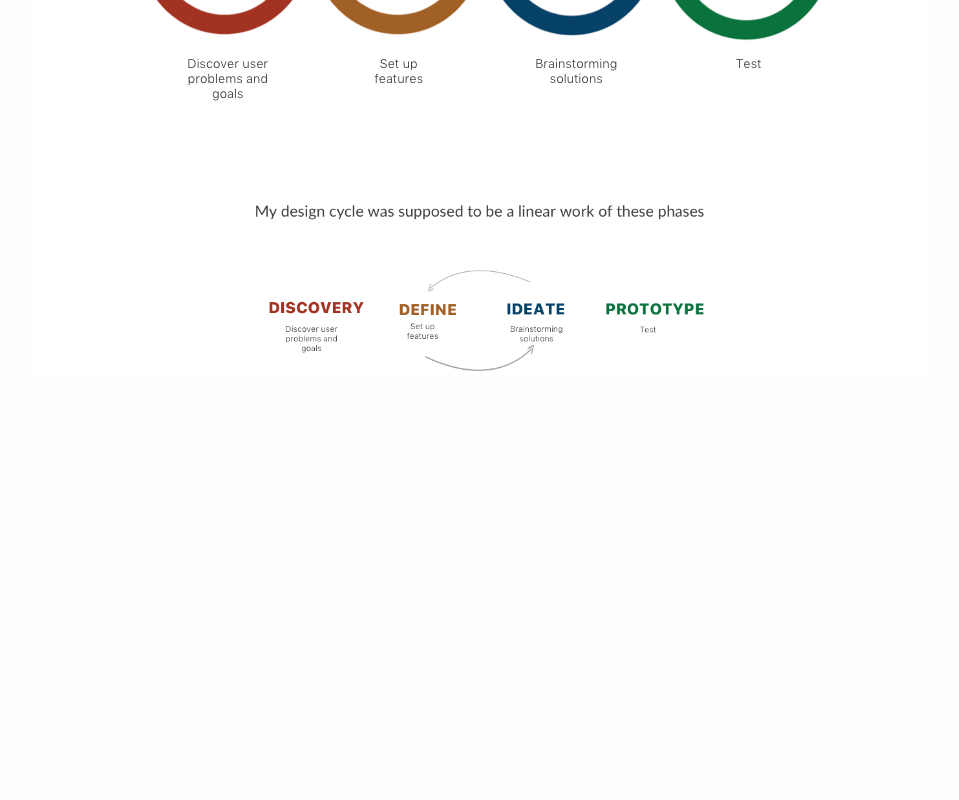
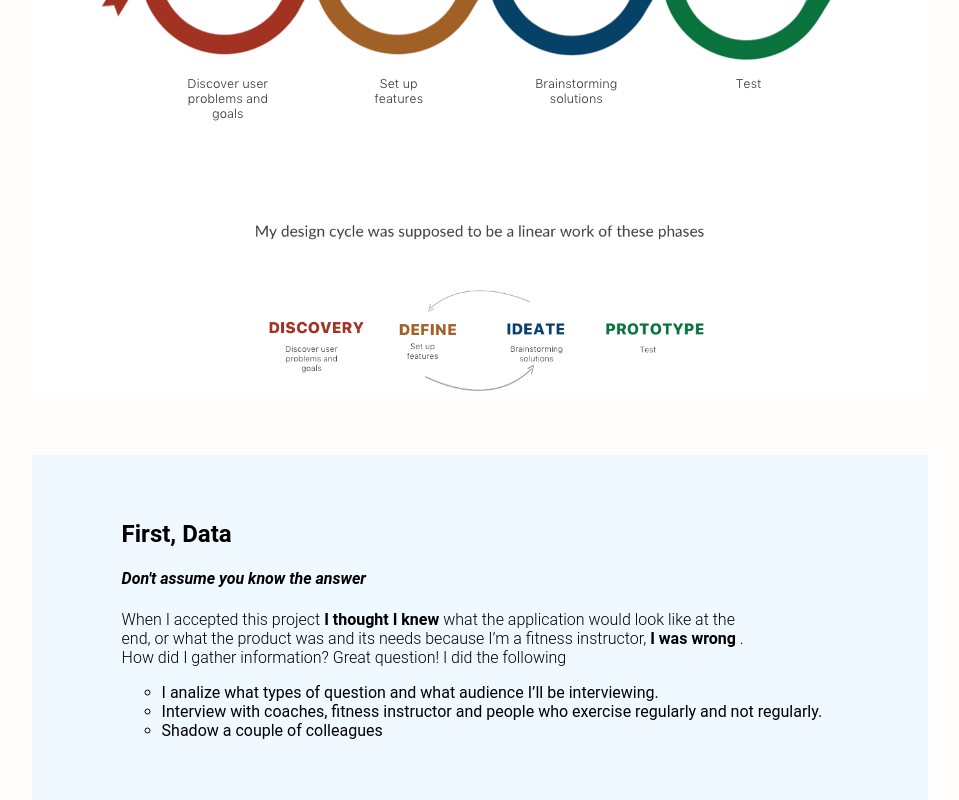
Before and after one commit to DanielGarc/ana-portfolio-website, a React (Create React App) app: page /fitstudy in a window 1280 px wide. Shown: the part 1497-2297 px from the top of the page, without its empty margins (160-1119 px from the left). Before the commit the page ends 1872 px from the top, so only its background shows below. Built offline with nearby package versions, Linux system fonts and the light colour scheme.

Commit message:
First Data section added

```diff
--- a/src/components/caseStudies/FitnessStudy.js
+++ b/src/components/caseStudies/FitnessStudy.js
@@ -81,7 +81,33 @@ const FitnessStudy = () => {
             </div>
 
             <div className="firstData">
+                <h2> First, Data </h2>
+                <h4> <i> Don't assume you know the answer </i> </h4>
 
+                <p style={{width: "80%"}}>
+                When I accepted this project <b>I thought I knew </b> what the
+                application would look like at the end, or what the product
+                was and its needs because I’m a fitness instructor, <b> I was wrong </b>.
+                How did I gather information? Great question! I did the following
+
+                </p>
+
+                <ul>
+                    <li>
+                    I analize what types of question and what
+                    audience I’ll be interviewing.
+                    </li>
+                    <li>
+                    Interview with coaches, fitness instructor and
+                    people who exercise regularly and not regularly.
+                    </li>
+                    <li>
+                    Shadow a couple of colleagues
+
+                    </li>
+
+
+                </ul>
             </div>
 
         </div>
--- a/src/css/fitStudy.css
+++ b/src/css/fitStudy.css
@@ -8,11 +8,12 @@
     flex-direction: row;
     background-color: #f0f9ff;
     margin-top: -10px;
+    padding-top: 20px;
 
 }
 
 .overview {
-
+    border-right: 1px solid black;
     width: 50%;
     margin-left: 5%;
     text-align: left;
@@ -53,3 +54,13 @@
     background-color: white;
     margin-top: 80px;
 }
+
+.firstData {
+    background-color: #f0f9ff;
+    height: 300px;
+    text-align: left;
+    padding-left: 10%;
+    padding-top: 5%;
+    margin-top: 60px;
+    font-weight: 300;
+}
```
